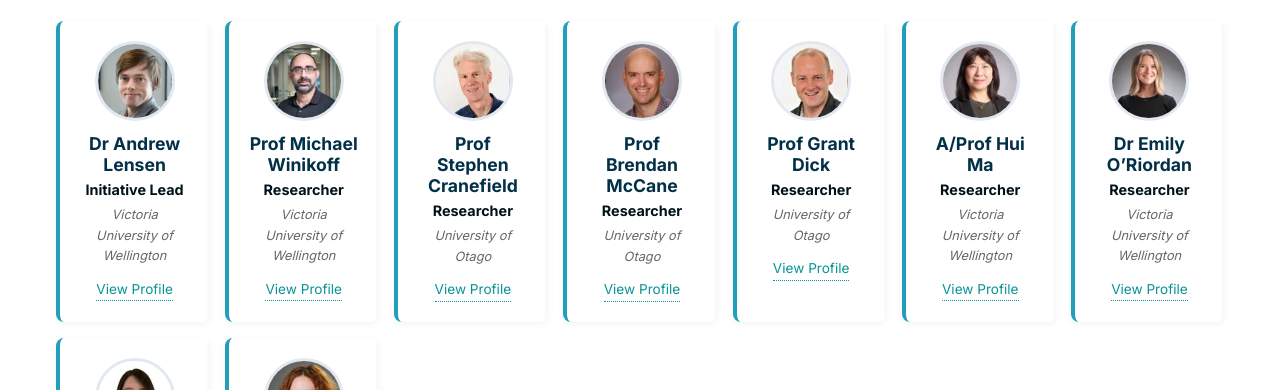
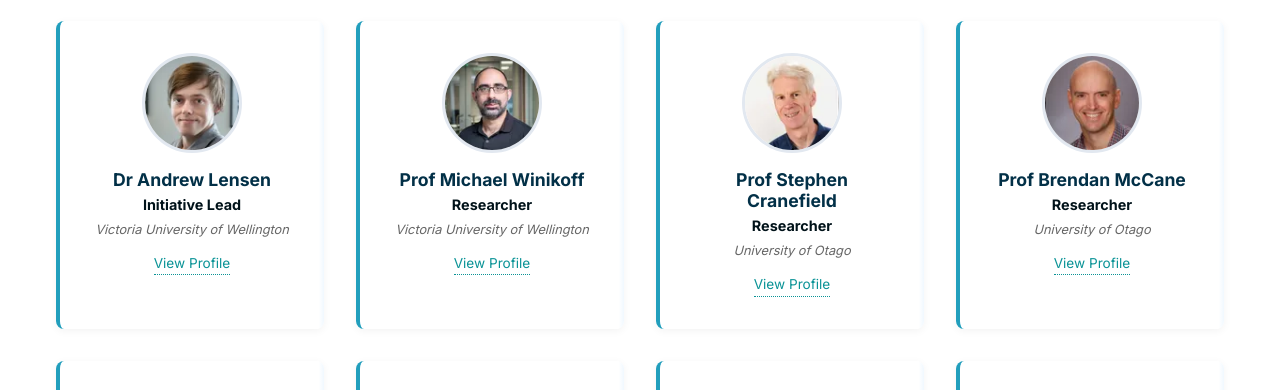
Before and after one commit to rai-platform-nz/rai-platform-nz.github.io, a website built with Vite: page team.html in a window 1280 px wide. Shown: the part 359-749 px from the top of the page. Built offline with nearby package versions, Linux system fonts and the light colour scheme.

Commit message:
Polish: Made team grid responsive (Compact Mobile / Spacious Desktop)

```diff
--- a/style.css
+++ b/style.css
@@ -205,6 +205,13 @@ nav a:hover {
   margin-top: 1.5rem;
 }
 
+@media (min-width: 768px) {
+  .team-grid {
+    grid-template-columns: repeat(auto-fill, minmax(250px, 1fr));
+    gap: 2rem;
+  }
+}
+
 .team-card {
   background: white;
   padding: 1.25rem;
@@ -216,6 +223,12 @@ nav a:hover {
   flex-direction: column;
   align-items: center;
   text-align: center;
+}
+
+@media (min-width: 768px) {
+  .team-card {
+    padding: 2rem;
+  }
 }
 
 .team-card:hover {
@@ -231,6 +244,14 @@ nav a:hover {
   margin-bottom: 0.75rem;
   background-color: #f1f5f9;
   border: 3px solid #e2e8f0;
+}
+
+@media (min-width: 768px) {
+  .team-photo {
+    width: 100px;
+    height: 100px;
+    margin-bottom: 1rem;
+  }
 }
 
 .team-card h3 {
```
